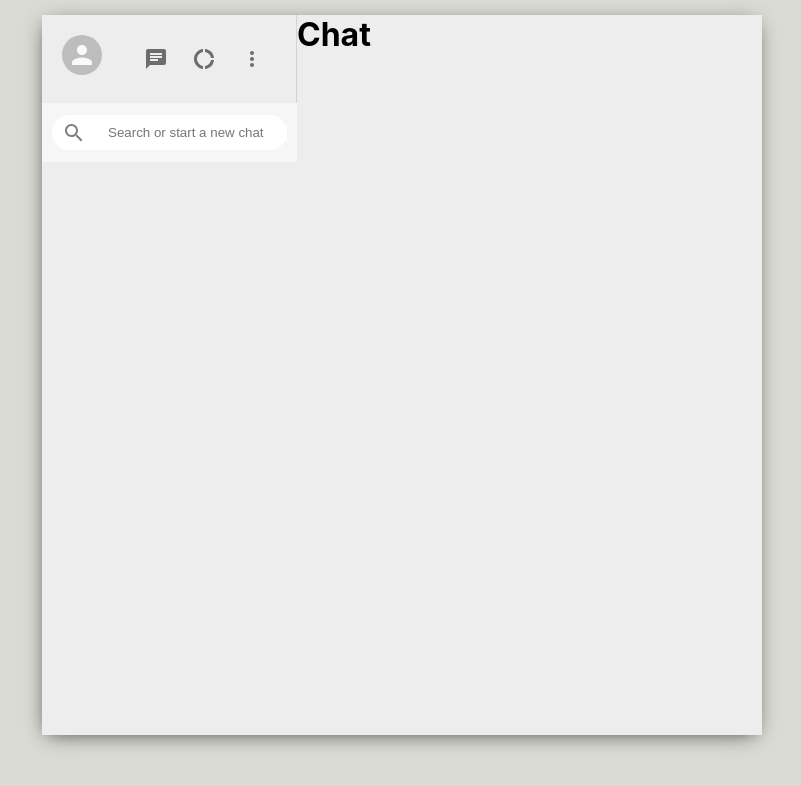
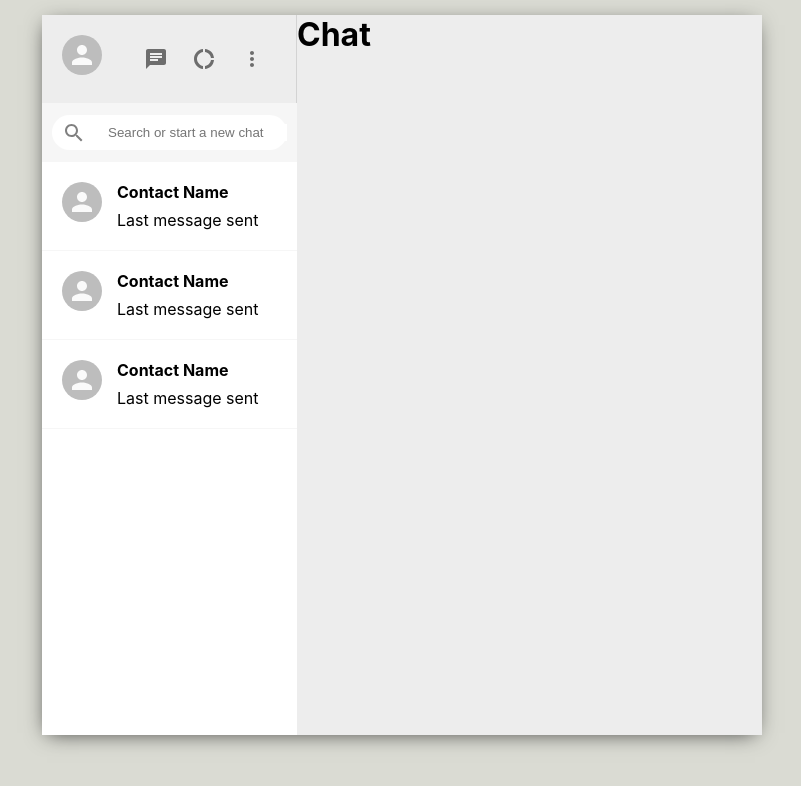
Before and after one commit to chrisannor/chatapp, a React (Create React App) app: page / in a window 1280 px wide. Shown: the top 786 px of the page, without its empty margins (238-1039 px from the left). Built offline with nearby package versions, Linux system fonts and the light colour scheme.

Commit message:
Add recent chats

```diff
--- a/src/Sidebar.css
+++ b/src/Sidebar.css
@@ -50,3 +50,9 @@
   outline-width: 0;
   margin-left: 10px;
 }
+
+.sidebar__chats {
+  flex: 1;
+  background-color: white;
+  overflow: scroll;
+}
--- a/src/Sidebar.js
+++ b/src/Sidebar.js
@@ -5,6 +5,7 @@
 import MoreVertIcon from "@material-ui/icons/MoreVert";
 import { Avatar, IconButton } from "@material-ui/core";
 import { SearchOutlined } from "@material-ui/icons";
+import SidebarChat from "./SidebarChat";
 
 function Sidebar() {
   return (
@@ -29,6 +30,11 @@
           <input type="text" placeholder="Search or start a new chat" />
         </div>
       </div>
+      <div class="sidebar__chats">
+        <SidebarChat />
+        <SidebarChat />
+        <SidebarChat />
+      </div>
     </div>
   );
 }
--- /dev/null
+++ b/src/SidebarChat.js
@@ -0,0 +1,17 @@
+import { Avatar } from "@material-ui/core";
+import React from "react";
+import "./sidebarChat.css";
+
+function SidebarChat() {
+  return (
+    <div className="sidebarChat">
+      <Avatar />
+      <div class="sidebarChat__info">
+        <h2>Contact Name</h2>
+        <p>Last message sent</p>
+      </div>
+    </div>
+  );
+}
+
+export default SidebarChat;
--- /dev/null
+++ b/src/sidebarChat.css
@@ -0,0 +1,19 @@
+.sidebarChat {
+  display: flex;
+  padding: 20px;
+  cursor: pointer;
+  border-bottom: 1px solid #f6f6f6;
+}
+
+.sidebarChat:hover {
+  background-color: #ebebeb;
+}
+
+.sidebarChat__info > h2 {
+  font-size: 16px;
+  margin-bottom: 8px;
+}
+
+.sidebarChat__info {
+  margin-left: 15px;
+}
```
Also changed, not shown: 1 other file (tests, documents, lock files or other folders).
